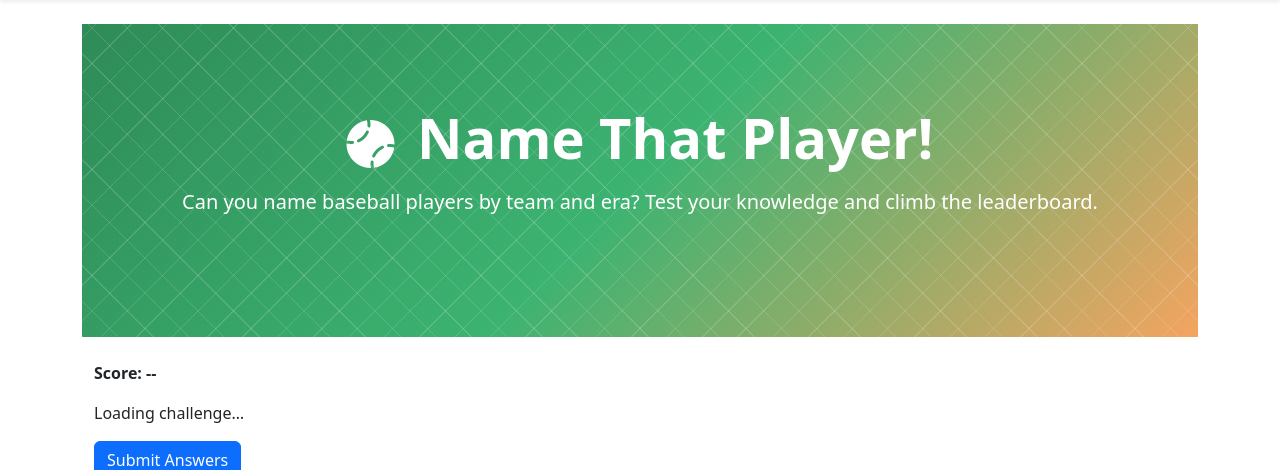
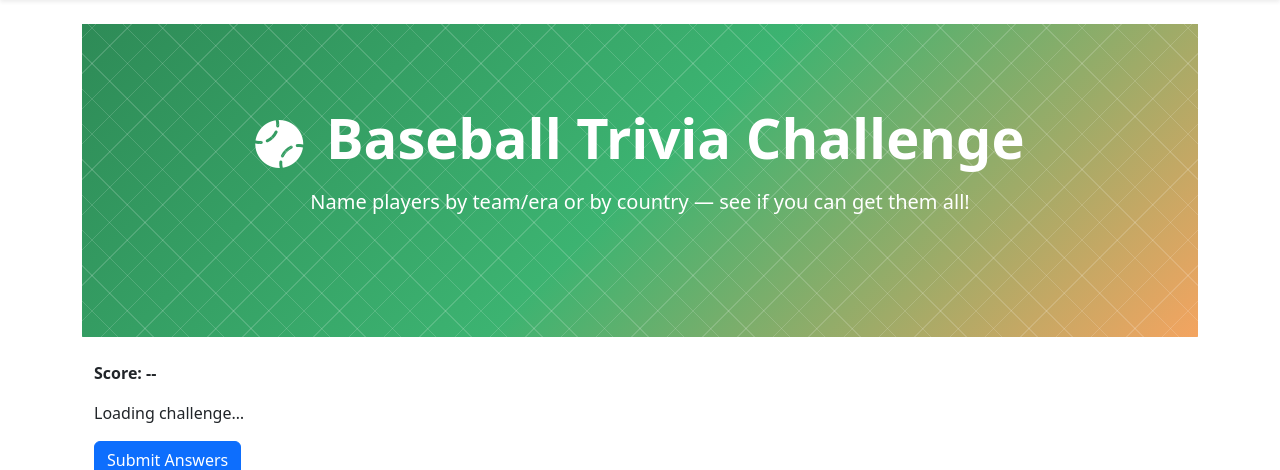
Before and after one commit to AGarciaJr/Baseball, a Flask app: page /trivia_name in a window 1280 px wide. Shown: the part 56-526 px from the top of the page. Run offline with Flask 3, Linux system fonts and the light colour scheme; the visitor is signed in with stand-in values (Sample User, id 1); data that the repository does not hold is empty; parts of the project's set-up code (start-up, migrations or seed data) failed here and were passed over; some libraries are stand-ins or nearby versions.

Commit message:
made coutnries work with name that player

```diff
--- a/templates/trivia_name.html
+++ b/templates/trivia_name.html
@@ -1,6 +1,6 @@
 {% extends "base.html" %}
 
-{% block title %}Baseball Trivia – Name That Player{% endblock %}
+{% block title %}Baseball Trivia – Fill-In Challenge{% endblock %}
 
 {% block styles %}
 <style>
@@ -69,14 +69,15 @@
 {% endblock %}
 
 {% block content %}
+<!-- Hero Section -->
 <section class="hero text-center">
   <div class="container">
     <h1 class="display-4 fw-bold mb-3">
       <i class="fas fa-baseball-ball icon"></i>
-      Name That Player!
+      Baseball Trivia Challenge
     </h1>
     <p class="lead mb-4">
-      Can you name baseball players by team and era? Test your knowledge and climb the leaderboard.
+      Name players by team/era or by country — see if you can get them all!
     </p>
   </div>
 </section>
@@ -96,15 +97,25 @@
   <button id="next-btn" class="btn btn-secondary mt-3" style="display:none;">Next Challenge</button>
 </div>
 
-
-
 <script>
   let currentChallenge;
+  let challengeType;
 
   function loadChallenge() {
+    if (Math.random() < 2/3) {
+      challengeType = 'name';
       fetch('/api/trivia/random_name')
         .then(res => res.json())
-      .then(data => {
+        .then(renderChallenge);
+    } else {
+      challengeType = 'country';
+      fetch('/api/trivia/random_country')
+        .then(res => res.json())
+        .then(renderChallenge);
+    }
+  }
+
+  function renderChallenge(data) {
     currentChallenge = data;
     document.getElementById('prompt').textContent = data.question_text;
 
@@ -114,7 +125,7 @@
       const input = document.createElement('input');
       input.type = 'text';
       input.name = `player_${i}`;
-          input.placeholder = `Player #${i+1}`;
+      input.placeholder = `Player #${i + 1}`;
       input.className = 'form-control mb-2';
       input.required = true;
       inputsDiv.appendChild(input);
@@ -123,7 +134,6 @@
     document.getElementById('feedback').textContent = '';
     document.getElementById('next-btn').style.display = 'none';
     updateScore();
-      });
   }
 
   function updateScore() {
@@ -137,6 +147,7 @@
 
   document.getElementById('fill-form').onsubmit = ev => {
     ev.preventDefault();
+
     const inputs = document.querySelectorAll('#player-inputs input');
     const answers = Array.from(inputs).map(i => i.value.trim());
     const lower = answers.map(a => a.toLowerCase());
@@ -144,11 +155,15 @@
     if (dupes.length) {
       const uniqueDupes = [...new Set(dupes)];
       document.getElementById('feedback').textContent =
-        `Please remove duplicates: ${uniqueDupes.join(', ')}`;
+        `Please remove duplicate entries: ${uniqueDupes.join(', ')}`;
       return;
     }
 
-    fetch('/api/trivia/name/answer', {
+    const url = challengeType === 'name'
+      ? '/api/trivia/name/answer'
+      : '/api/trivia/country/answer';
+
+    fetch(url, {
       method: 'POST',
       headers: { 'Content-Type': 'application/json' },
       body: JSON.stringify({
@@ -162,9 +177,7 @@
         `You got ${data.correct_count} / ${data.total_required} right. ` +
         `Correct answers: ${data.correct_answers.join(', ')}`;
 
-      document.querySelectorAll('#player-inputs input')
-        .forEach(i => i.disabled = true);
-
+      inputs.forEach(i => i.disabled = true);
       document.getElementById('next-btn').style.display = 'inline-block';
       updateScore();
     });
```
Lines whose indentation alone changed are shown as unchanged.
